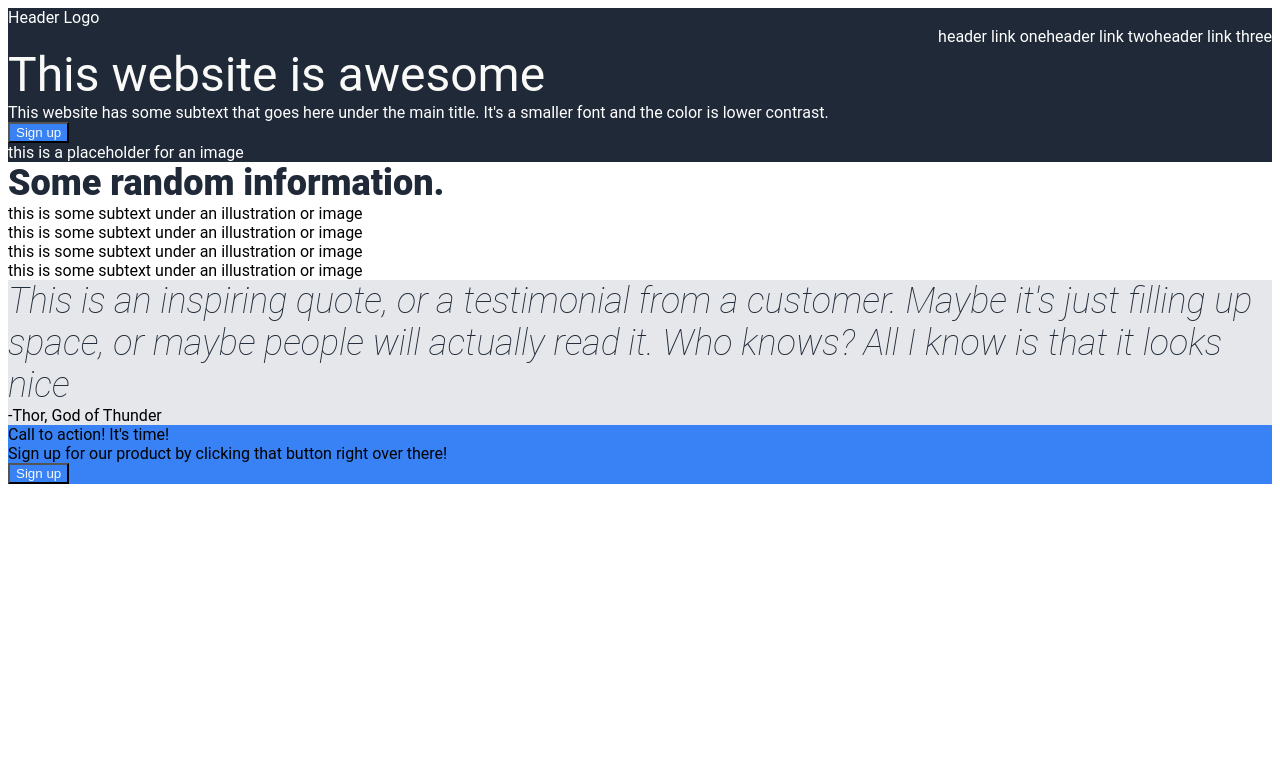
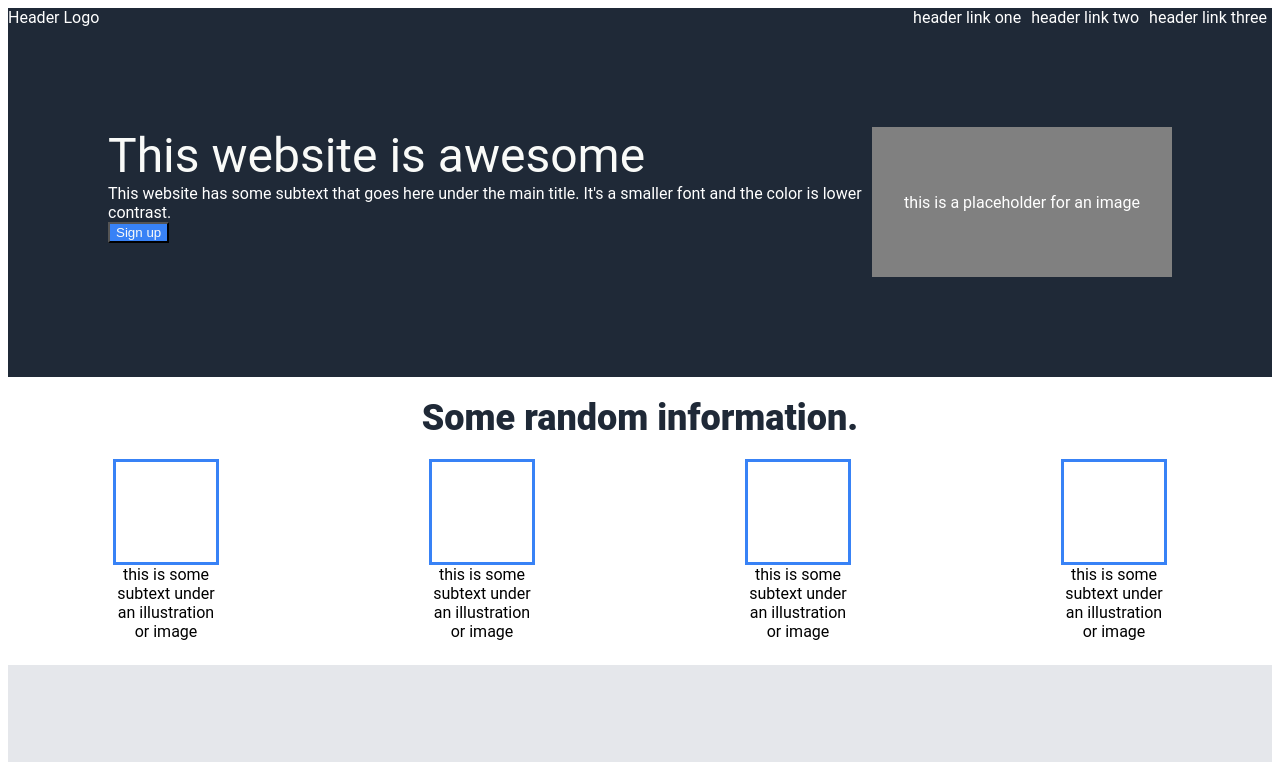
Before and after one commit to amphillips633/landing-page, a plain HTML site: page index.html in a window 1280 px wide. Shown: the top 762 px of the page. Drawn offline with Linux system fonts and the light colour scheme.

Commit message:
Format boxes in body, format various elements in style.css

```diff
--- a/index.html
+++ b/index.html
@@ -8,7 +8,8 @@
     <link rel="stylesheet" href="style.css">
 </head>
 <body>
-  <div class="hero">
+  <div class="header-hero">
+  <div class="header">
     <div class="header-logo">Header Logo</div>
     <div class="header-links">
       <ul>
@@ -18,25 +19,42 @@
 
       </ul>
     </div>
+  </div>
 
+  <div class="hero">
+      <div class="left-content">
+          <div class="title">This website is awesome</div>
+          <div class="body">This website has some subtext that goes here under the main title. It's a smaller font and the color is lower contrast.</div>
+          <div class="sign-up button"><button type="button">Sign up</button></div>
 
-
-
-    <div class="left-content">
-        <div class="title">This website is awesome</div>
-        <div class="body">This website has some subtext that goes here under the main title. It's a smaller font and the color is lower contrast.</div>
-        <div class="sign-up button"><button type="button">Sign up</button></div>
-        <div class="hero-image">this is a placeholder for an image</div>
-    </div>
+      </div>
+      <div class="right-content">
+        <div class="hero-image">
+          <div class="hero-image-text">this is a placeholder for an image</div>
+        </div>
+      </div>
+  </div>
   </div>
 
   <div class="body">
     <div class="text">Some random information.</div>
     <div class="boxes">
-      <div class="box">this is some subtext under an illustration or image</div>
-      <div class="box">this is some subtext under an illustration or image</div>
-      <div class="box">this is some subtext under an illustration or image</div>
-      <div class="box">this is some subtext under an illustration or image</div>
+      <div class="box">
+        <div class="box-text">this is some subtext under an illustration or image</div>
+        <div class="box-image"></div>
+      </div>
+      <div class="box">
+        <div class="box-text">this is some subtext under an illustration or image</div>
+        <div class="box-image"></div>
+      </div>
+      <div class="box">
+        <div class="box-text">this is some subtext under an illustration or image</div>
+        <div class="box-image"></div>
+      </div>
+      <div class="box">
+        <div class="box-text">this is some subtext under an illustration or image</div>
+        <div class="box-image"></div>
+      </div>
     </div>
   </div>
 
@@ -47,7 +65,7 @@
 
   <div class="footer">
     <div class="footer-title">Call to action! It's time!</div>
-    <div class="footer-text">Sign up for our product by clicking that button right over there!</div>
+    <div class="footer-text"> Sign up for our product by clicking that button right over there!</div>
     <div class="footer-button button"><button type="button">Sign up</button></div>
   </div>
 
--- a/style.css
+++ b/style.css
@@ -9,11 +9,52 @@ body {
     color: #f9faf8;
 }
 
-.hero {
+.header-hero {
+    background-color: #1f2937;
+}
+
+.header, .hero {
     display: flex;
     background-color: #1f2937;
     color: white;
+    /* flex-direction: column; */
+}
+
+.hero {
+
+    margin: 100px;
+}
+
+.left-content, .right-content {
+    display: flex;
+}
+
+.right-content {
+    margin-left: auto;
+}
+
+.left-content {
     flex-direction: column;
+}
+
+.hero-image {
+    display: flex;
+    height: 150px;
+    width: 300px;
+    background-color: gray;
+    flex-shrink: 0;
+    justify-content: center;
+    align-items: center;
+}
+
+/* .hero-image-text {
+    display: flex;
+    justify-content: center;
+    align-items: center;
+} */
+
+.left-content {
+    display: flex;
 }
 
 ul {
@@ -26,7 +67,7 @@ ul {
 a {
     text-decoration: none;
     color: white;
-
+    padding: 5px;
 }
 
 .header-links {
@@ -51,6 +92,7 @@ button {
 
 .quote {
     background-color: #e5e7eb;
+    padding: 100px;
 }
 
 .quote-text {
@@ -62,4 +104,48 @@ button {
 
 .footer {
     background-color: #3882f6;
+    margin: 50px;
+    display: flex;
+    padding: 20px;
 }
+
+.box {
+    display: flex;
+    flex-direction: column-reverse;
+
+}
+
+.box-image {
+    border: solid #3882f6;
+    height: 100px;
+    width: 100px;
+}
+
+.box-text{
+    flex-shrink: 0;
+    height: 100px;
+    width: 100px;
+    align-self: center;
+    text-align: center;
+}
+
+.boxes {
+    display: flex;
+    justify-content: space-around;
+}
+
+.text {
+    align-self: center;
+    padding: 20px;
+}
+
+.body {
+    display: flex;
+    flex-direction: column;
+    /* margin: 20px 100px; */
+}
+
+.footer-title,
+.footer-text {
+    color: #f9faf8;
+}
```
